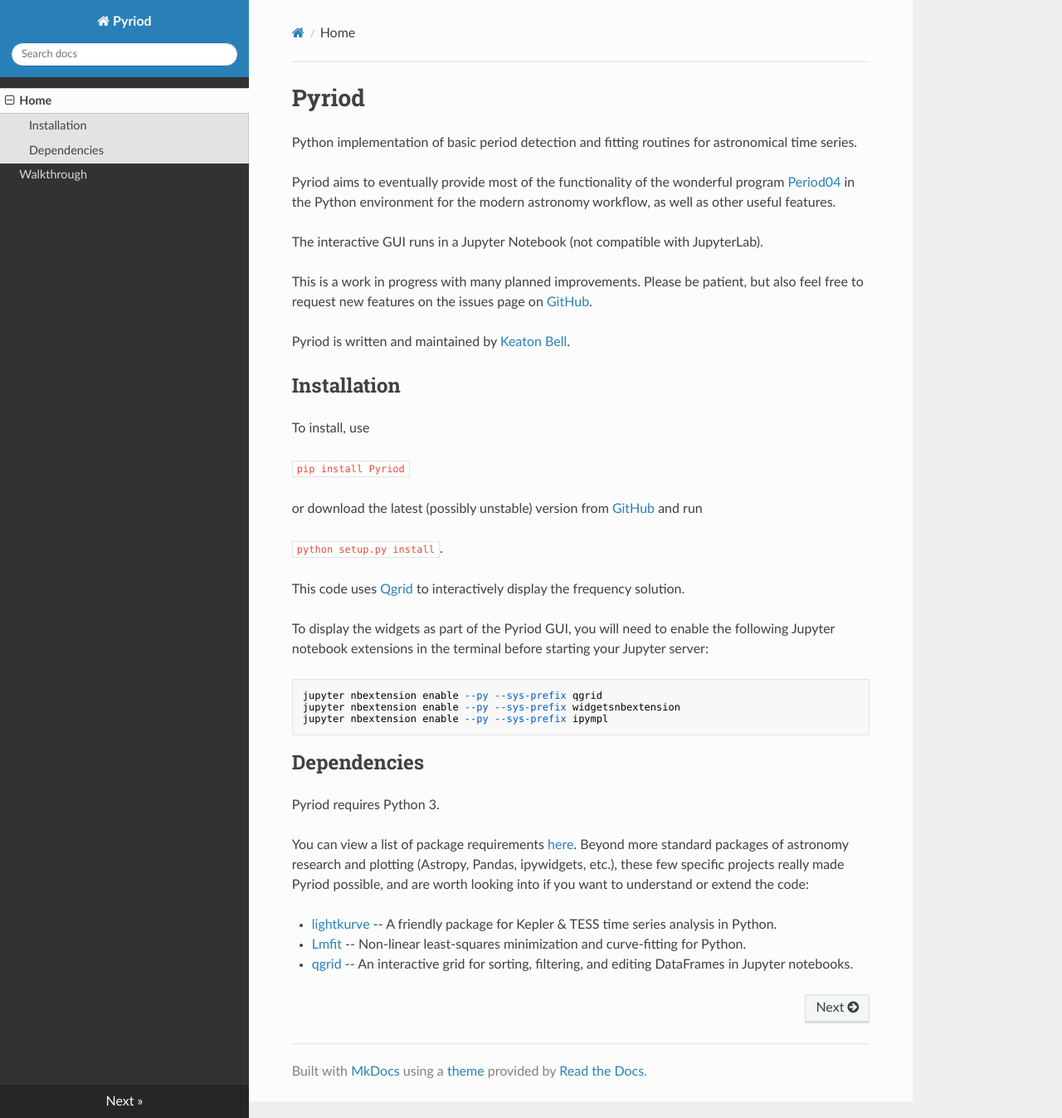
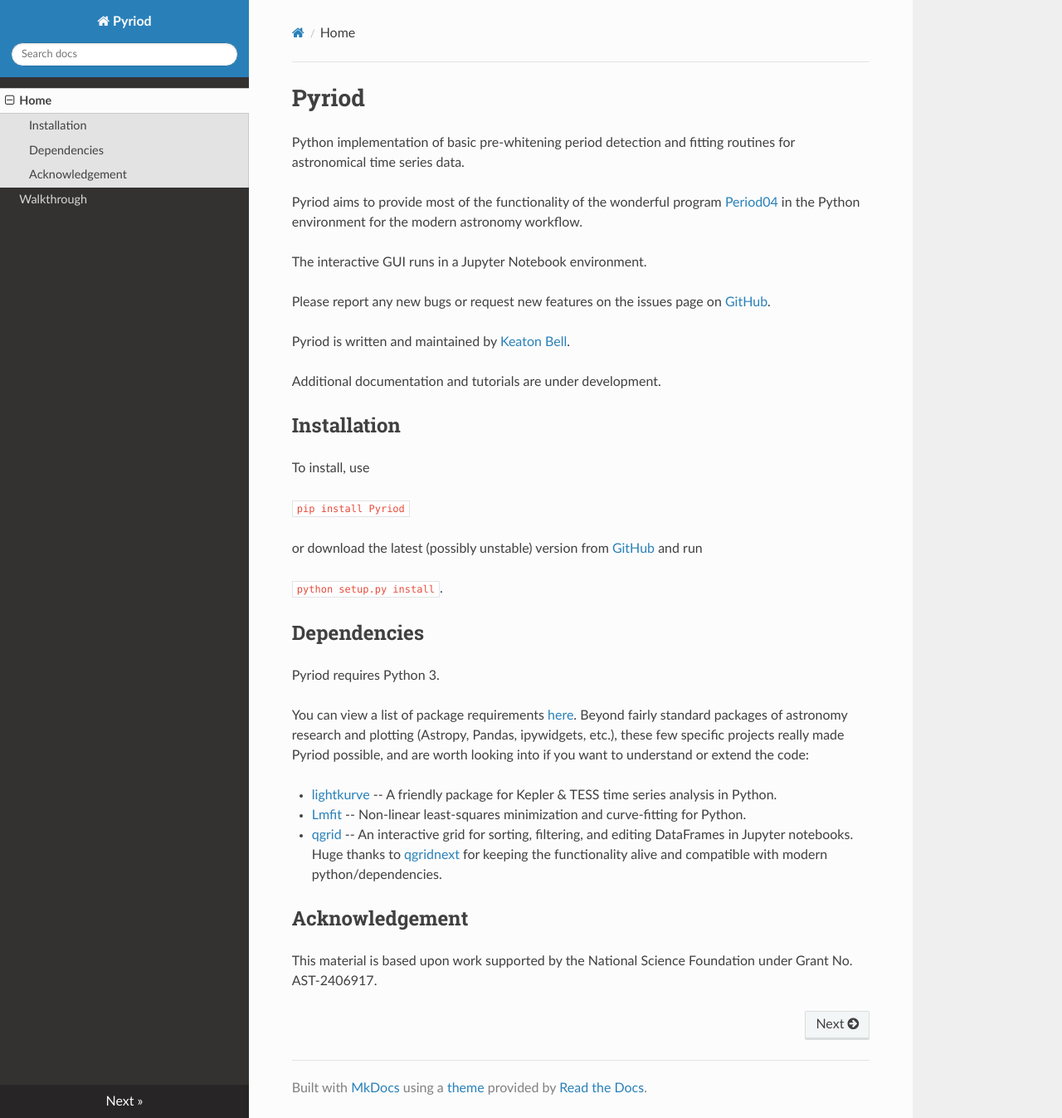
Before and after one commit to keatonb/Pyriod, an MkDocs documentation site: the page built from docs/index.md, in a window 1280 px wide and 1347 px high. Shown: the whole window at 83% size. Built offline with MkDocs 1.6.1, drawn with Linux system fonts in a browser that asks for light colours; nearby versions of some CDN libraries.

Commit message:
update docs home

````diff
--- a/docs/index.md
+++ b/docs/index.md
@@ -1,14 +1,16 @@
 # Pyriod
 
-Python implementation of basic period detection and fitting routines for astronomical time series.
+Python implementation of basic pre-whitening period detection and fitting routines for astronomical time series data.
 
-Pyriod aims to eventually provide most of the functionality of the wonderful program [Period04](https://www.univie.ac.at/tops/Period04/) in the Python environment for the modern astronomy workflow, as well as other useful features.
+Pyriod aims to provide most of the functionality of the wonderful program [Period04](https://www.period04.net/) in the Python environment for the modern astronomy workflow.
 
-The interactive GUI runs in a Jupyter Notebook (not compatible with JupyterLab).
+The interactive GUI runs in a Jupyter Notebook environment.
 
-This is a work in progress with many planned improvements. Please be patient, but also feel free to request new features on the issues page on [GitHub](https://github.com/keatonb/Pyriod/issues).
+Please report any new bugs or request new features on the issues page on [GitHub](https://github.com/keatonb/Pyriod/issues).
 
 Pyriod is written and maintained by [Keaton Bell](https://keaton.commons.gc.cuny.edu/).
+
+Additional documentation and tutorials are under development.
 
 ## Installation
 
@@ -20,21 +22,17 @@
 
 ```python setup.py install```.
 
-This code uses [Qgrid](https://github.com/quantopian/qgrid) to interactively display the frequency solution.
-
-To display the widgets as part of the Pyriod GUI, you will need to enable the following Jupyter notebook extensions in the terminal before starting your Jupyter server:
-```
-jupyter nbextension enable --py --sys-prefix qgrid
-jupyter nbextension enable --py --sys-prefix widgetsnbextension
-jupyter nbextension enable --py --sys-prefix ipympl
-```
-
 ## Dependencies
 
 Pyriod requires Python 3.
 
-You can view a list of package requirements [here](https://github.com/keatonb/Pyriod/blob/master/requirements.txt). Beyond more standard packages of astronomy research and plotting (Astropy, Pandas, ipywidgets, etc.), these few specific projects really made Pyriod possible, and are worth looking into if you want to understand or extend the code:
+You can view a list of package requirements [here](https://github.com/keatonb/Pyriod/blob/master/requirements.txt). Beyond fairly standard packages of astronomy research and plotting (Astropy, Pandas, ipywidgets, etc.), these few specific projects really made Pyriod possible, and are worth looking into if you want to understand or extend the code:
 
  * [lightkurve](https://docs.lightkurve.org/) -- A friendly package for Kepler & TESS time series analysis in Python.
  * [Lmfit](https://lmfit.github.io/lmfit-py/) -- Non-linear least-squares minimization and curve-fitting for Python.
- * [qgrid](https://github.com/quantopian/qgrid) -- An interactive grid for sorting, filtering, and editing DataFrames in Jupyter notebooks.
+ * [qgrid](https://github.com/quantopian/qgrid) -- An interactive grid for sorting, filtering, and editing DataFrames in Jupyter notebooks. Huge thanks to [qgridnext](https://github.com/zhihanyue/qgridnext/) for keeping the functionality alive and compatible with modern python/dependencies.
+
+## Acknowledgement
+
+This material is based upon work supported by the National
+Science Foundation under Grant No. AST-2406917.
````
